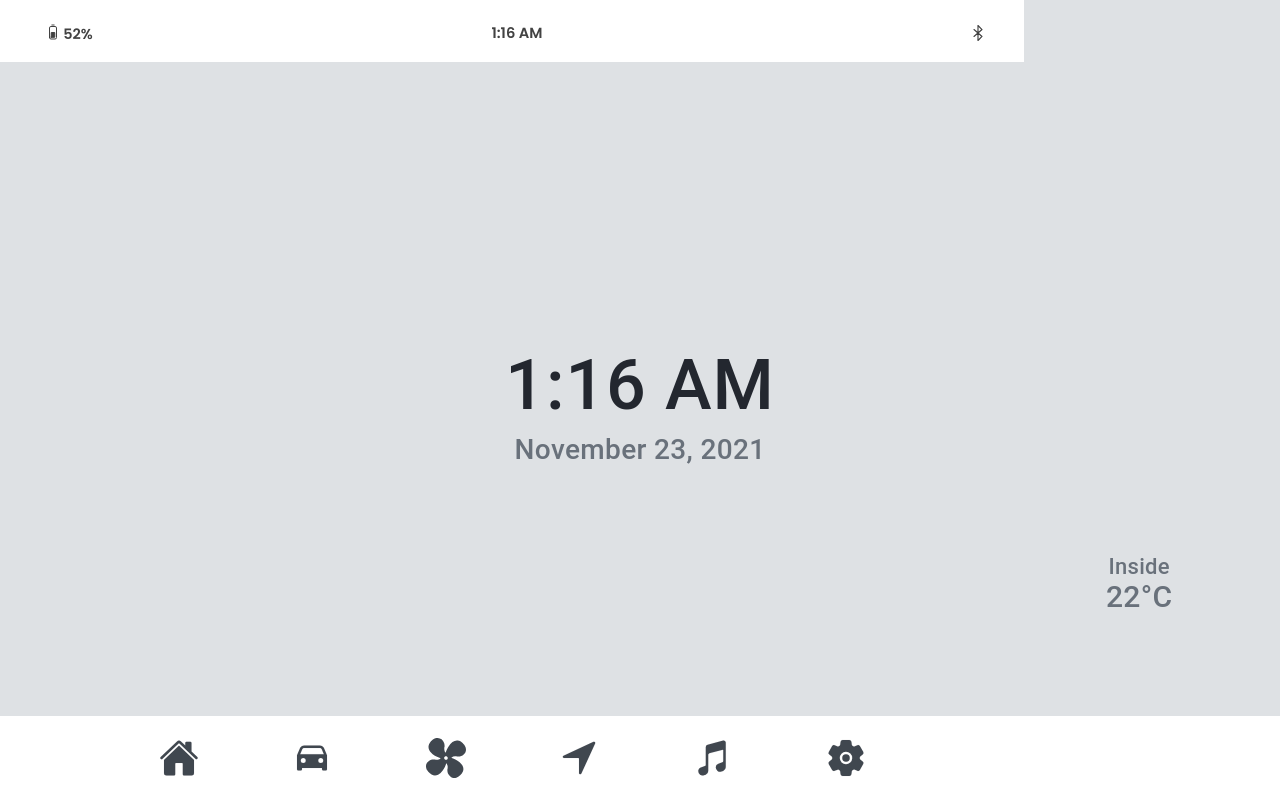
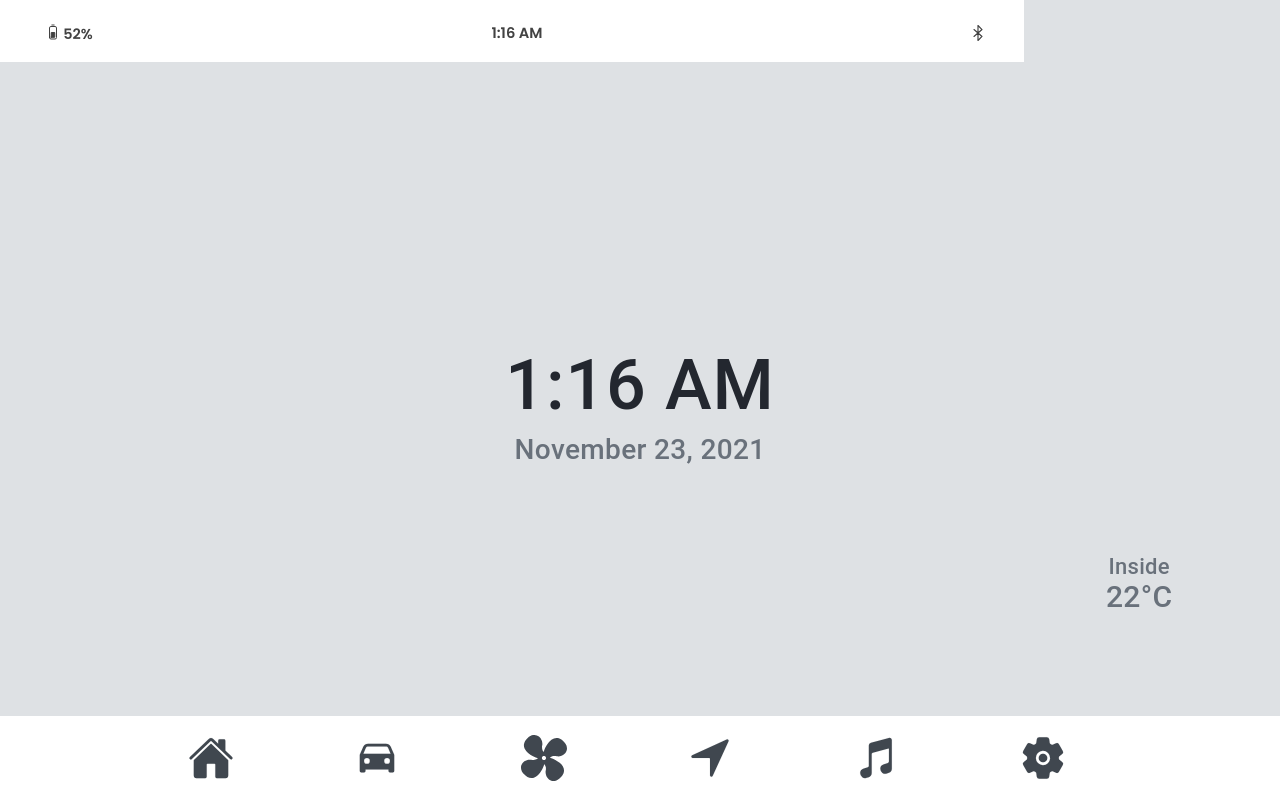
Before and after one commit to relectric-car-team/user-interface, a React (Create React App) app: page / in a window 1280 px wide. Built offline with nearby package versions, Linux system fonts and the light colour scheme.

Commit message:
fix: Dynamic scaling now available for footer bar

```diff
--- a/src/components/FooterBar.scss
+++ b/src/components/FooterBar.scss
@@ -1,54 +1,32 @@
 .FooterToolbar {
-    width: 1024px;
+    min-width: 100%;
 
-    height: 94px;
+    min-height: 15.5%;
+    max-height: 31%;
 
     background-color: #000;
-
-    //text-align: center;
-
-    //vertical-align: middle;
 }
 
 .FooterBarRow {
-    width: 800px;
+    min-width: 78%;
 
     vertical-align: middle;
 
-    /* padding-right: 110px; */
-    //padding-right: 110px;
-
-    row-gap: 93px;
+    row-gap: 11.5%;
 }
 
 .FooterBarGrid {
-    /* height: 94px;
-    width: 800px; */
+    text-align: center;
 
-    text-align: center;
-    //transform: translateX(120px);
-    //padding-right: 110px;
-
-    //padding: auto;
-
-    padding-left: 110px;
-    padding-right: 110px;
+    padding-left: 11%;
+    padding-right: 11%;
 }
 
 .FooterBarIcon {
-    //align-self: center;
-    font-size: 40px;
+    align-self: center;
+    font-size: 230%;
 }
 
 .FooterBarColumn {
-    //align-items: center;
-    padding-left: 27px;
-
-    //   padding-left: 26px;
+    padding-left: 2.5%;
 }
-
-.FooterButtonRow {
-}
-
-.colTest {
-}
--- a/src/pages/ComponentModal.scss
+++ b/src/pages/ComponentModal.scss
@@ -2,16 +2,15 @@
 
 .ComponentModal {
     .modal-wrapper {
-        width: 980px;
-        height: 434px;
+        min-width: 96%;
+        max-height: 72%;
         border-radius: 27px;
         position: absolute;
         @media only screen and (max-height: 800px) {
             top: 5%;
         }
         @media only screen and (max-height: 600px) {
-            top: 72px;
-            left: 22px;
+            top: 10%;
         }
         box-shadow: none;
     }
```
